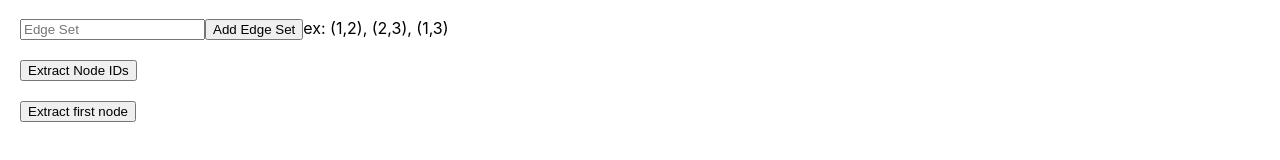
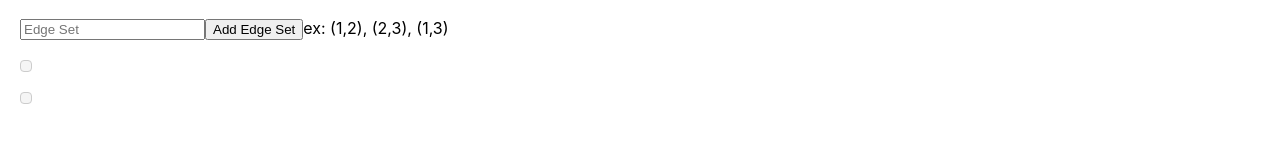
Before and after one commit to FelixTed/Graph-Theory-Helper, a React (Create React App) app: page / in a window 1280 px wide. Shown: the part 210-370 px from the top of the page. Built offline with nearby package versions, Linux system fonts and the light colour scheme.

Commit message:
added display of vertex set, edge set and adjency matrix on screen

```diff
--- a/src/App.css
+++ b/src/App.css
@@ -52,3 +52,16 @@
     transform: rotate(360deg);
   }
 }
+
+.matrix-container {
+  display: flex;
+  align-items: center;
+  gap: 10px; /* Adjust the gap between the button and the matrix as needed */
+}
+pre {
+  margin: 0;
+  padding: 5px;
+  background-color: #f5f5f5;
+  border: 1px solid #ccc;
+  border-radius: 4px;
+}
--- a/src/App.js
+++ b/src/App.js
@@ -1,4 +1,4 @@
-import React, { useState, useRef } from 'react';
+import React, { useState, useRef, useEffect } from 'react';
 import './App.css';
 import CytoscapeComponent from 'react-cytoscapejs';
 
@@ -67,6 +67,11 @@ function App() {
   // State for error messages
   const [error, setError] = useState('');
 
+  //State for adjency matrix
+  const [adjencyMatrix,setAdjencyMatrix] = useState('');
+  //State for display of vertex set and edge set
+  const [displaySet,setDisplaySet] = useState('');
+
   // Ref for Cytoscape instance
   const cyRef = useRef(null);
 
@@ -134,11 +139,12 @@ function App() {
     }
   };
 
-  // Function to extract node IDs
-  const extractNodeIds = () => {
+  // Function to extract vertex set and edge set for display on the ui
+  const extractDisplaySet = () => {
     if (cyRef.current) {
       const nodeIds = cyRef.current.nodes().map(node => node.id());
-      alert(`Node IDs: ${nodeIds.join(', ')}`);
+      const edgeIds = cyRef.current.edges().map(edge => `${edge.id()[0]},${edge.id()[1]}`);
+      setDisplaySet(`Node IDs: ${nodeIds.join(', ')} Edges: (${edgeIds.join('),(')})`);
     }
   };
   const extractAdjencyMatrix = () => {
@@ -146,7 +152,7 @@ function App() {
 
     let currentNodes = cyRef.current.nodes();
     let numNodes = currentNodes.length;
-    let adjacencyMatrix = Array.from({ length: numNodes }, () => Array(numNodes).fill(0));
+    let aMatrix = Array.from({ length: numNodes }, () => Array(numNodes).fill(0));
 
     for (let i = 0; i < numNodes; i++) {
       for (let j = 0; j < numNodes; j++) {
@@ -158,14 +164,19 @@ function App() {
         let hasEdge = sourceNode.edgesWith(targetNode).length > 0;
 
         if (hasEdge) {
-          adjacencyMatrix[i][j] = 1;
-          adjacencyMatrix[j][i] = 1; // Since it's an undirected graph
+          aMatrix[i][j] = 1;
+          aMatrix[j][i] = 1; // Since it's an undirected graph
         }
       }
     }
 
-    alert(adjacencyMatrix.map(row => row.join(' ')).join('\n'));
+    setAdjencyMatrix(aMatrix.map(row => row.join(' ')).join('\n'));
   }
+
+  useEffect(() => {
+    extractAdjencyMatrix();
+    extractDisplaySet();
+  }, [nodes, edges]);
   // Combine nodes and edges into one elements array
   const elements = [...nodes, ...edges];
 
@@ -218,8 +229,10 @@ function App() {
         <button onClick={addEdgeSet}>Add Edge Set</button>
         <label>ex: (1,2), (2,3), (1,3)</label>
       </div>
-      <button onClick={extractNodeIds}>Extract Node IDs</button>
-      <button onClick = {extractAdjencyMatrix}>Extract first node</button>
+      <div>
+        <pre>{displaySet}</pre>
+      </div>
+      <pre>{adjencyMatrix}</pre>
       {/* Pass the elements to the Network component */}
       <Network elements={elements} cyRef={cyRef} />
     </div>
```
